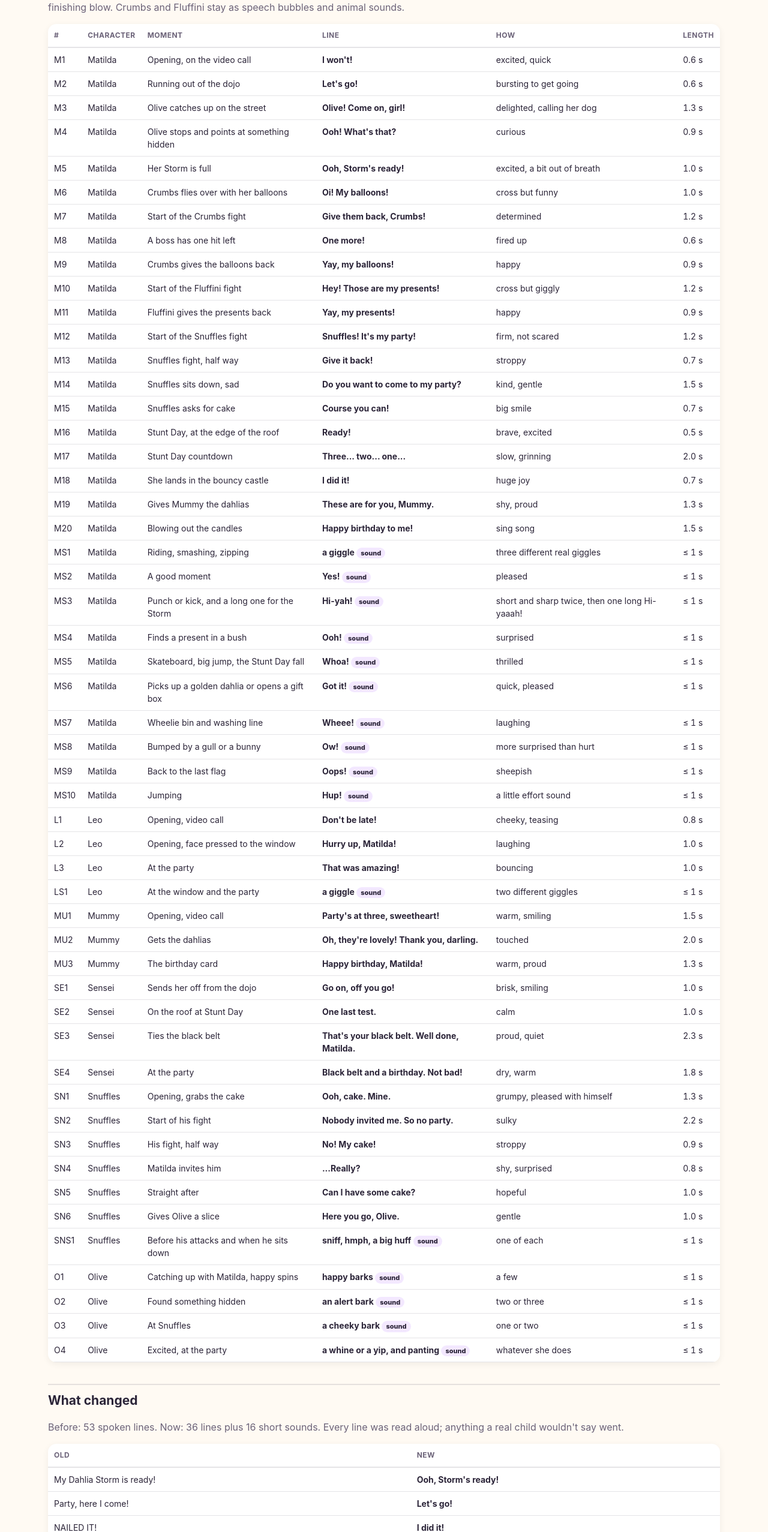
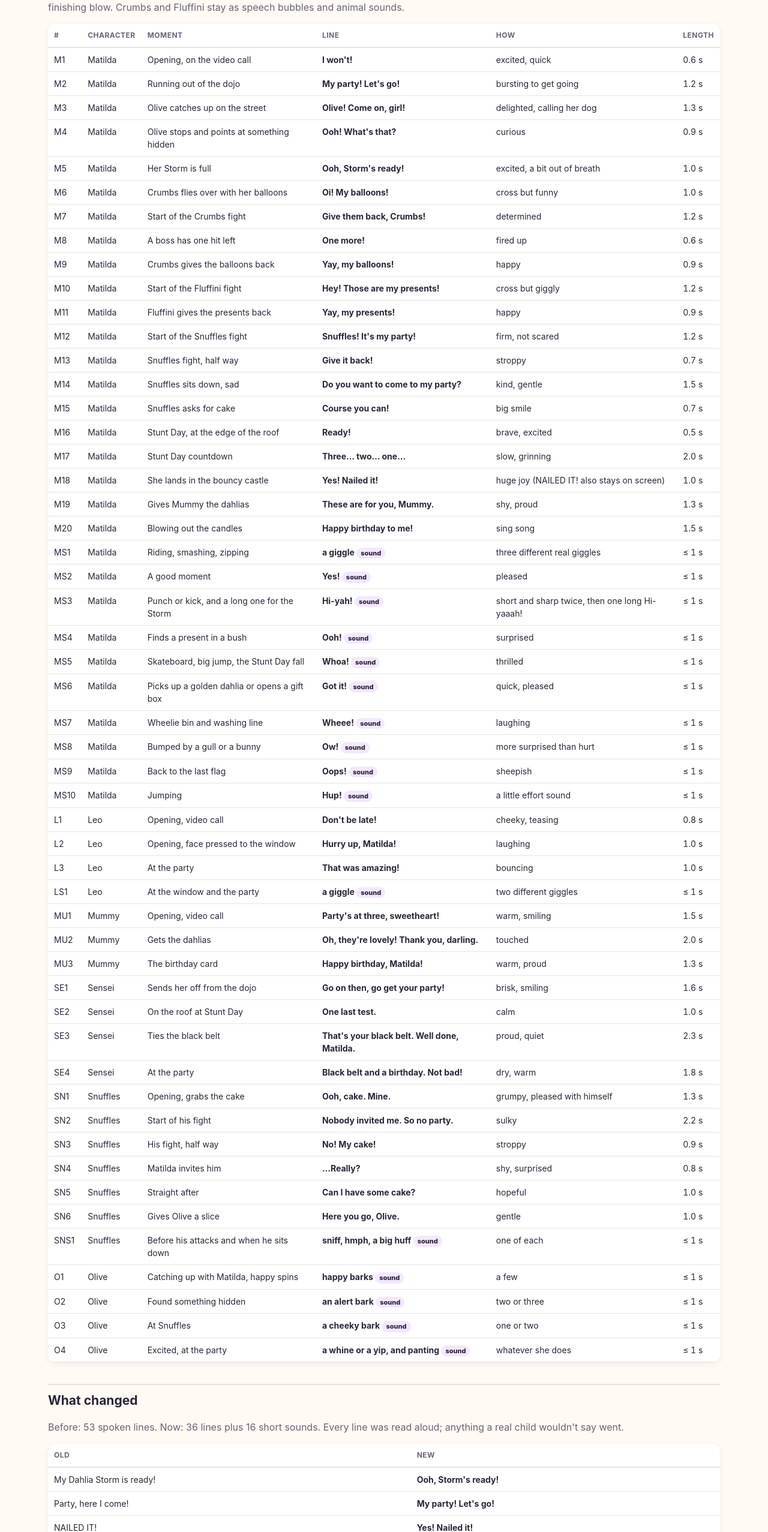
Before and after one commit to j1harrisfull-pixel/matilda-birthday-card, a plain HTML site: page script-and-reasons.html in a window 1280 px wide. Shown: the part 1687-4241 px from the top of the page at 60% size. Drawn offline with Linux system fonts and the light colour scheme.

Commit message:
Publish game from matilda-birthday 8dde17d

```diff
--- a/script-and-reasons.html
+++ b/script-and-reasons.html
@@ -61,7 +61,7 @@
 <h2 id="script">Script</h2><p>36 spoken lines and 16 short sounds (giggles, "Yes!", "Hi-yah!", barks). Plain everyday English, southern English family voices. The numbers match the <a href="recording-script.html">recording script</a>. In play, one voice at most every 10 to 15 seconds, tied to what just happened, never the same within 60 seconds, never over a finishing blow. Crumbs and Fluffini stay as speech bubbles and animal sounds.</p>
 <div class="wrap"><table><tr><th>#</th><th>Character</th><th>Moment</th><th>Line</th><th>How</th><th>Length</th></tr>
 <tr><td>M1</td><td>Matilda</td><td>Opening, on the video call</td><td class="l">I won&#x27;t!</td><td>excited, quick</td><td class="num">0.6 s</td></tr>
-<tr><td>M2</td><td>Matilda</td><td>Running out of the dojo</td><td class="l">Let&#x27;s go!</td><td>bursting to get going</td><td class="num">0.6 s</td></tr>
+<tr><td>M2</td><td>Matilda</td><td>Running out of the dojo</td><td class="l">My party! Let&#x27;s go!</td><td>bursting to get going</td><td class="num">1.2 s</td></tr>
 <tr><td>M3</td><td>Matilda</td><td>Olive catches up on the street</td><td class="l">Olive! Come on, girl!</td><td>delighted, calling her dog</td><td class="num">1.3 s</td></tr>
 <tr><td>M4</td><td>Matilda</td><td>Olive stops and points at something hidden</td><td class="l">Ooh! What&#x27;s that?</td><td>curious</td><td class="num">0.9 s</td></tr>
 <tr><td>M5</td><td>Matilda</td><td>Her Storm is full</td><td class="l">Ooh, Storm&#x27;s ready!</td><td>excited, a bit out of breath</td><td class="num">1.0 s</td></tr>
@@ -77,7 +77,7 @@
 <tr><td>M15</td><td>Matilda</td><td>Snuffles asks for cake</td><td class="l">Course you can!</td><td>big smile</td><td class="num">0.7 s</td></tr>
 <tr><td>M16</td><td>Matilda</td><td>Stunt Day, at the edge of the roof</td><td class="l">Ready!</td><td>brave, excited</td><td class="num">0.5 s</td></tr>
 <tr><td>M17</td><td>Matilda</td><td>Stunt Day countdown</td><td class="l">Three... two... one...</td><td>slow, grinning</td><td class="num">2.0 s</td></tr>
-<tr><td>M18</td><td>Matilda</td><td>She lands in the bouncy castle</td><td class="l">I did it!</td><td>huge joy</td><td class="num">0.7 s</td></tr>
+<tr><td>M18</td><td>Matilda</td><td>She lands in the bouncy castle</td><td class="l">Yes! Nailed it!</td><td>huge joy (NAILED IT! also stays on screen)</td><td class="num">1.0 s</td></tr>
 <tr><td>M19</td><td>Matilda</td><td>Gives Mummy the dahlias</td><td class="l">These are for you, Mummy.</td><td>shy, proud</td><td class="num">1.3 s</td></tr>
 <tr><td>M20</td><td>Matilda</td><td>Blowing out the candles</td><td class="l">Happy birthday to me!</td><td>sing song</td><td class="num">1.5 s</td></tr>
 <tr><td>MS1</td><td>Matilda</td><td>Riding, smashing, zipping</td><td class="l">a giggle <span class="tag">sound</span></td><td>three different real giggles</td><td class="num">≤ 1 s</td></tr>
@@ -97,7 +97,7 @@
 <tr><td>MU1</td><td>Mummy</td><td>Opening, video call</td><td class="l">Party&#x27;s at three, sweetheart!</td><td>warm, smiling</td><td class="num">1.5 s</td></tr>
 <tr><td>MU2</td><td>Mummy</td><td>Gets the dahlias</td><td class="l">Oh, they&#x27;re lovely! Thank you, darling.</td><td>touched</td><td class="num">2.0 s</td></tr>
 <tr><td>MU3</td><td>Mummy</td><td>The birthday card</td><td class="l">Happy birthday, Matilda!</td><td>warm, proud</td><td class="num">1.3 s</td></tr>
-<tr><td>SE1</td><td>Sensei</td><td>Sends her off from the dojo</td><td class="l">Go on, off you go!</td><td>brisk, smiling</td><td class="num">1.0 s</td></tr>
+<tr><td>SE1</td><td>Sensei</td><td>Sends her off from the dojo</td><td class="l">Go on then, go get your party!</td><td>brisk, smiling</td><td class="num">1.6 s</td></tr>
 <tr><td>SE2</td><td>Sensei</td><td>On the roof at Stunt Day</td><td class="l">One last test.</td><td>calm</td><td class="num">1.0 s</td></tr>
 <tr><td>SE3</td><td>Sensei</td><td>Ties the black belt</td><td class="l">That&#x27;s your black belt. Well done, Matilda.</td><td>proud, quiet</td><td class="num">2.3 s</td></tr>
 <tr><td>SE4</td><td>Sensei</td><td>At the party</td><td class="l">Black belt and a birthday. Not bad!</td><td>dry, warm</td><td class="num">1.8 s</td></tr>
@@ -114,7 +114,7 @@
 <tr><td>O4</td><td>Olive</td><td>Excited, at the party</td><td class="l">a whine or a yip, and panting <span class="tag">sound</span></td><td>whatever she does</td><td class="num">≤ 1 s</td></tr>
 </table></div>
 <h2 id="changes">What changed</h2><p>Before: 53 spoken lines. Now: 36 lines plus 16 short sounds. Every line was read aloud; anything a real child wouldn't say went.</p>
-<div class="wrap"><table><tr><th>Old</th><th>New</th></tr><tr><td>My Dahlia Storm is ready!</td><td class="l">Ooh, Storm&#x27;s ready!</td></tr><tr><td>Party, here I come!</td><td class="l">Let&#x27;s go!</td></tr><tr><td>NAILED IT!</td><td class="l">I did it!</td></tr><tr><td>Give back my balloons, Crumbs!</td><td class="l">Give them back, Crumbs!</td></tr><tr><td>You&#x27;re invited, Snuffles!</td><td class="l">Do you want to come to my party?</td></tr><tr><td>Go! Your party&#x27;s waiting!</td><td class="l">Go on, off you go!</td></tr><tr><td>Black belt, Matilda. You earned it.</td><td class="l">That&#x27;s your black belt. Well done, Matilda.</td></tr><tr><td>Nobody invited ME. So, no party! Hmph!</td><td class="l">Nobody invited me. So no party.</td></tr><tr><td>Back off, birdie! / Hop it, bunny! / Night night, batty!</td><td class="l">Hi-yah! or a giggle</td></tr></table></div>
+<div class="wrap"><table><tr><th>Old</th><th>New</th></tr><tr><td>My Dahlia Storm is ready!</td><td class="l">Ooh, Storm&#x27;s ready!</td></tr><tr><td>Party, here I come!</td><td class="l">My party! Let&#x27;s go!</td></tr><tr><td>NAILED IT!</td><td class="l">Yes! Nailed it!</td></tr><tr><td>Give back my balloons, Crumbs!</td><td class="l">Give them back, Crumbs!</td></tr><tr><td>You&#x27;re invited, Snuffles!</td><td class="l">Do you want to come to my party?</td></tr><tr><td>Go! Your party&#x27;s waiting!</td><td class="l">Go on then, go get your party!</td></tr><tr><td>Black belt, Matilda. You earned it.</td><td class="l">That&#x27;s your black belt. Well done, Matilda.</td></tr><tr><td>Nobody invited ME. So, no party! Hmph!</td><td class="l">Nobody invited me. So no party.</td></tr><tr><td>Back off, birdie! / Hop it, bunny! / Night night, batty!</td><td class="l">Hi-yah! or a giggle</td></tr></table></div>
 <h3>Cut</h3><p>Coming through! · Save me some cake, Leo! · Dahlias for Mummy! · Nearly there! · Take that! · Got you! · Back off, birdie! · Shoo! Shoo! · Hop it, bunny! · Night night, batty! · Too easy! · Is that all you&#x27;ve got? · Ow! Right, that&#x27;s it! · Big jump! · Up we go! · Did you SEE that?! · Yes! Storm time! · Nobody spoils my party! · Skateboard! · Zip line! Wheeee! · Ten out of ten! · Hurry up, birthday girl! (Mummy, to make room for Olive)</p>
 <h3>Earlier rescue lines (all gone)</h3><p>"Matilda! HELP!", "SAVE LEO!", "Hold on, Leo!", "I'm coming, Leo!", "Give back the cake", "Nobody ever invites ME!". The big word in the dojo stays "GET TO YOUR PARTY!".</p>
 <h2 id="olive">Olive</h2><div class="card"><p>The family's brown Staffordshire Bull Terrier. She follows Matilda, can't be hurt, never blocks or fights, and runs alongside or waits at the far end of rides.</p><ul>
@@ -148,7 +148,7 @@
 <tr><td class="l">The Great Fluffini</td><td>Magicked away the presents</td><td>Hit back thrown presents</td><td>Ta-da! bubble, sparkle ring where he&#x27;ll appear</td><td>First throw is slow</td></tr>
 <tr><td class="l">Bats</td><td>Snuffles&#x27; lookouts</td><td>Swoop, dive in pairs</td><td>Glow, squeak, flash before a dive</td><td>The first hangs asleep</td></tr>
 <tr><td class="l">Washing line zip</td><td>The neighbours&#x27; washing line, a shortcut</td><td>Automatic ride</td><td>Washing, whoosh; Olive runs below</td><td>Starts itself</td></tr>
-<tr><td class="l">Stunt Day</td><td>Sensei&#x27;s black belt test</td><td>Automatic, cannot fail</td><td>Countdown, slow motion, &quot;I did it!&quot;, replay, judges</td><td>Nothing to learn</td></tr>
+<tr><td class="l">Stunt Day</td><td>Sensei&#x27;s black belt test</td><td>Automatic, cannot fail</td><td>Countdown, slow motion, &quot;Yes! Nailed it!&quot; and NAILED IT! on screen, replay, judges</td><td>Nothing to learn</td></tr>
 <tr><td class="l">Snuffles</td><td>Not invited, took the cake</td><td>Duel: huff (block), smoke ring (jump), eats balloons to heal</td><td>Big tells, sniffles, sulky</td><td>Every attack told twice first</td></tr>
 <tr><td class="l">Combo counter <span class="ok">fix approved</span></td><td>A reward for a long string of hits</td><td>Shows hits</td><td>Only from 5 hits up</td><td>·</td></tr>
 <tr><td class="l">Floating words (K.O., BONK!)</td><td>Comic book karate</td><td>Feedback</td><td>Two at most at once</td><td>From the first knockout</td></tr>
```
Also changed, not shown: opening-board.html (+3 -3 lines), recording-script.html (+3 -3 lines).
